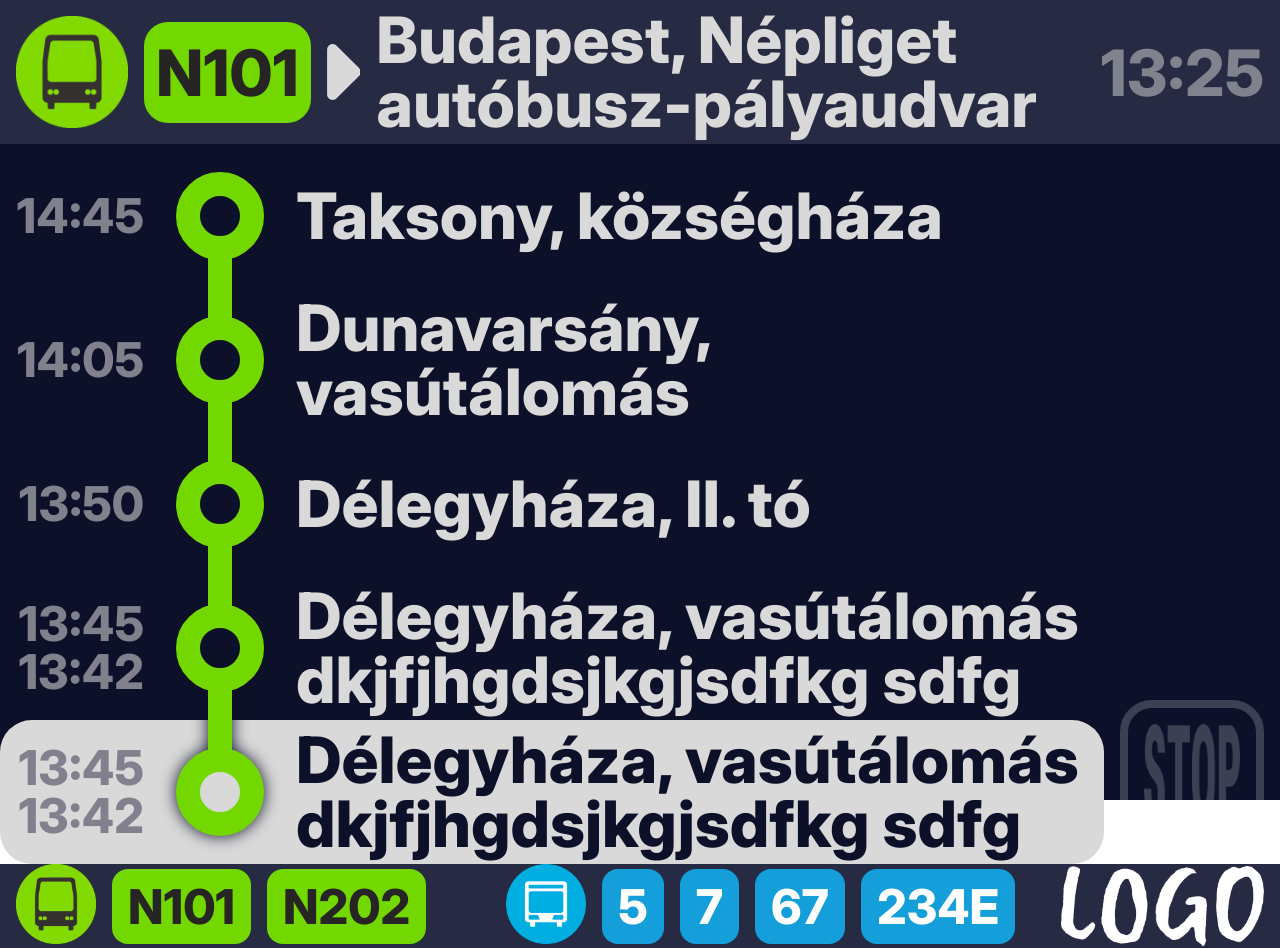
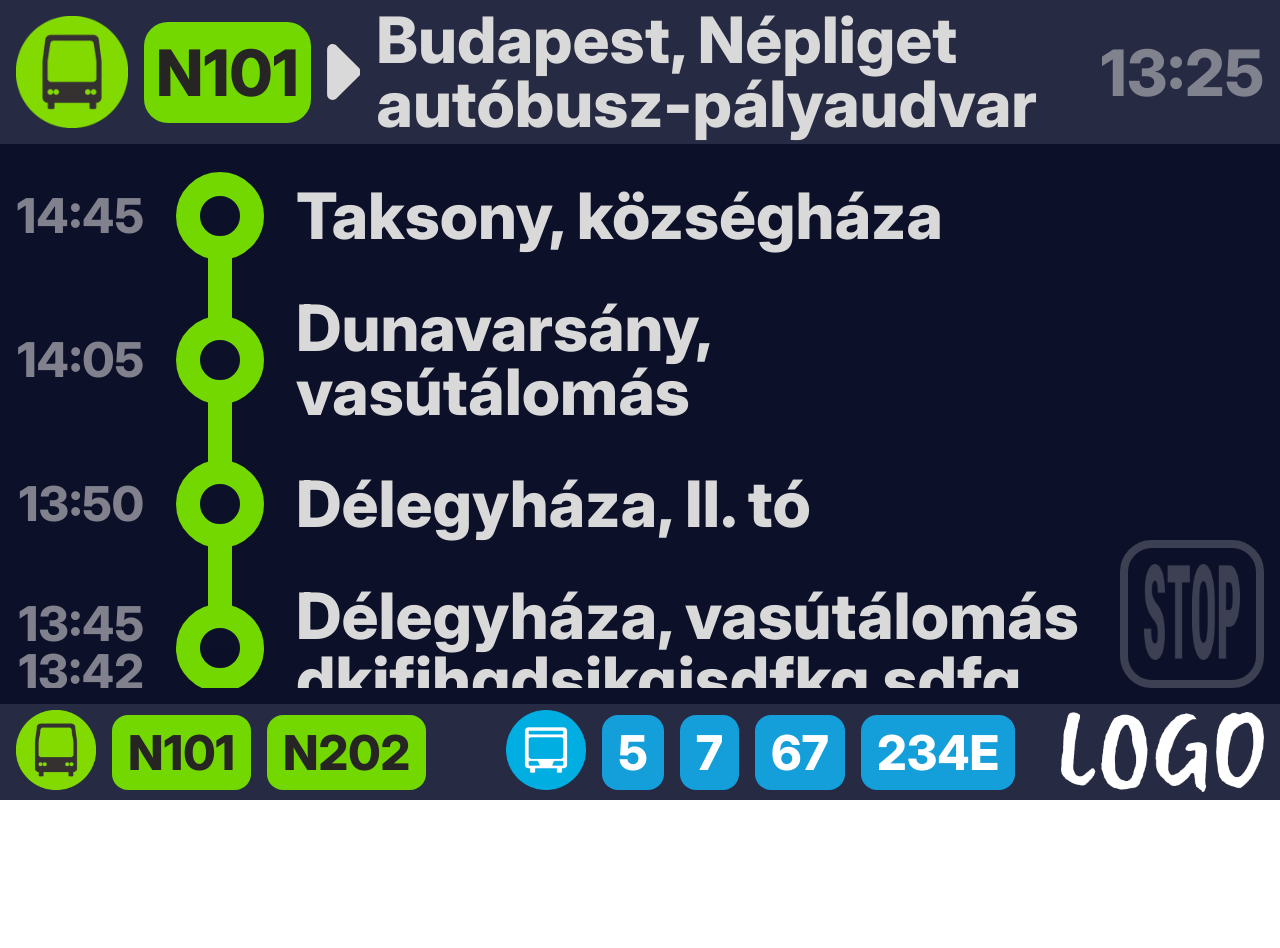
Before and after one commit to Kszg/kingpin, a Vue app in the folder display/: page / in a window 1280 px wide. After the commit the page ends 800 px from the top, so only its background shows below. Built offline with nearby package versions, Linux system fonts and the light colour scheme.

Commit message:
Fix stop area incorrect overflow (scroll)

```diff
--- a/display/src/App.vue
+++ b/display/src/App.vue
@@ -36,5 +36,9 @@ import StopRequestIndicator from './components/StopRequestIndicator.vue';
 .stop_area {
   flex: 1;
   display: flex;
+  overflow: auto;
+  scrollbar-width: none;
+  margin-bottom: 1rem;
+  margin-right: 11rem;
 }
 </style>
--- a/display/src/components/StopRequestIndicator.vue
+++ b/display/src/components/StopRequestIndicator.vue
@@ -18,8 +18,10 @@ const props = defineProps({
 .stop_request_indicator {
   border: 0.5rem solid white;
   border-radius: 2rem;
-  display: block;
-  margin: auto 1rem 1rem 1rem;
+  height: max-content;
+  position: absolute;
+  bottom: 7rem;
+  right: 1rem;
 }
 
 .stop_request_indicator img {
```
